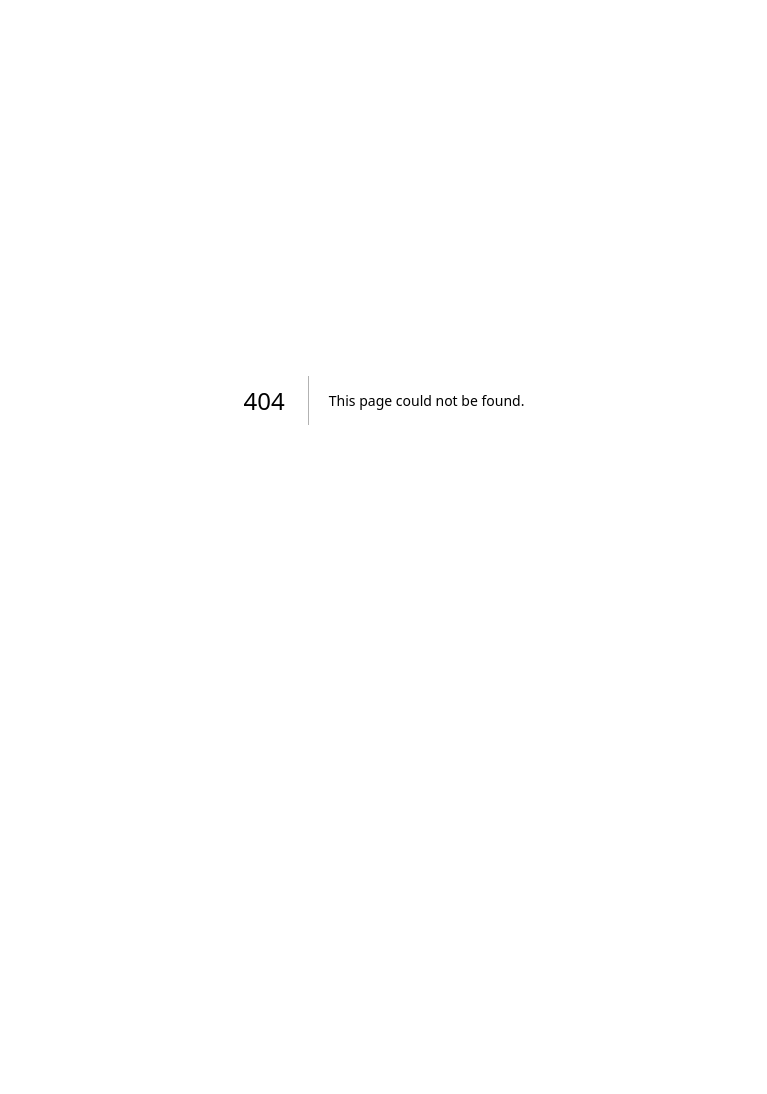
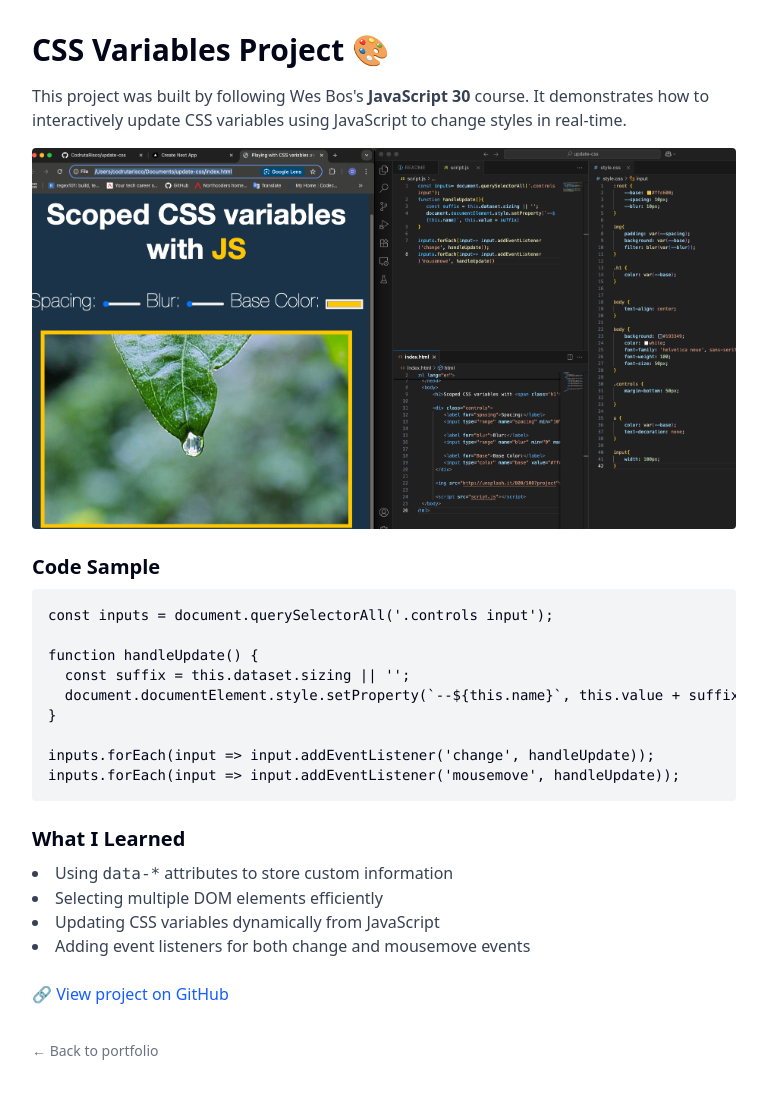
Before and after one commit to CodrutaRisco/my-portofolio, a Next.js app: page /projects/css-variables in a window 1280 px wide. Before the commit this address had no page. Shown: the whole page, without its empty margins (256-1023 px from the left). Before the commit the page ends 800 px from the top, so only its background shows below. Built offline with nearby package versions, Linux system fonts and the light colour scheme.

Commit message:
add css variables progect

```diff
--- a/app/page.tsx
+++ b/app/page.tsx
@@ -41,6 +41,14 @@ const projects: Project[] = [
     link: "https://github.com/CodrutaRisco/drum-kit",
     liveLink: "",
     detailsPage: "/projects/drumkit",
+  },
+  {
+    title: "CSS Variables Project 🎨",
+    description:
+      "An interactive project that updates CSS variables using JavaScript for real-time style changes.",
+    link: "https://github.com/CodrutaRisco/css-variables",
+    liveLink: "",
+    detailsPage: "/projects/css-variables",
   },
 ];
 
--- /dev/null
+++ b/app/projects/css-variables/page.tsx
@@ -0,0 +1,64 @@
+import React from "react";
+import Image from "next/image";
+import Link from "next/link";
+
+export default function CSSVariablesProjectPage() {
+  return (
+    <div className="p-8 max-w-3xl mx-auto">
+      <h1 className="text-3xl font-bold mb-4">CSS Variables Project 🎨</h1>
+
+      <p className="mb-4 text-gray-700">
+        This project was built by following Wes Bos's <strong>JavaScript 30</strong> course.
+        It demonstrates how to interactively update CSS variables using JavaScript to change styles in real-time.
+      </p>
+
+      <Image
+        src="/images/css-variables-screenshot.png"
+        alt="CSS Variables Project screenshot"
+        width={800}
+        height={400}
+        className="rounded mb-6"
+      />
+
+      <h2 className="text-xl font-semibold mb-2">Code Sample</h2>
+      <pre className="bg-gray-100 p-4 rounded text-sm overflow-x-auto mb-6">
+        <code>
+{`const inputs = document.querySelectorAll('.controls input');
+
+function handleUpdate() {
+  const suffix = this.dataset.sizing || '';
+  document.documentElement.style.setProperty(\`--\${this.name}\`, this.value + suffix);
+}
+
+inputs.forEach(input => input.addEventListener('change', handleUpdate));
+inputs.forEach(input => input.addEventListener('mousemove', handleUpdate));`}
+        </code>
+      </pre>
+
+      <h2 className="text-xl font-semibold mb-2">What I Learned</h2>
+      <ul className="list-disc list-inside text-gray-700 mb-6">
+        <li>Using <code>data-*</code> attributes to store custom information</li>
+        <li>Selecting multiple DOM elements efficiently</li>
+        <li>Updating CSS variables dynamically from JavaScript</li>
+        <li>Adding event listeners for both change and mousemove events</li>
+      </ul>
+
+      <div className="mt-4">
+        <a
+          href="https://github.com/CodrutaRisco/css-variables"
+          target="_blank"
+          rel="noopener noreferrer"
+          className="text-blue-600 hover:underline"
+        >
+          🔗 View project on GitHub
+        </a>
+      </div>
+
+      <div className="mt-8">
+        <Link href="/">
+          <span className="text-sm text-gray-500 hover:underline">← Back to portfolio</span>
+        </Link>
+      </div>
+    </div>
+  );
+}
```
Also changed, not shown: public/images/css-variables-screenshot.png (added).
